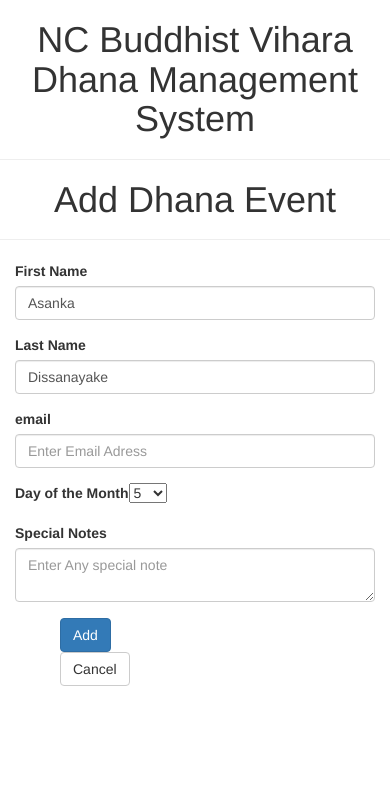
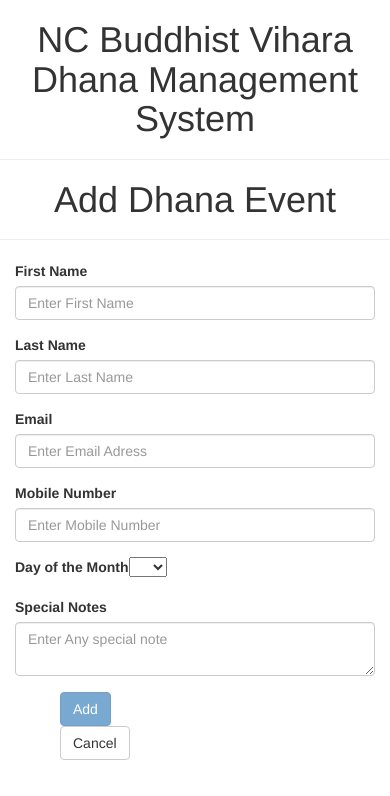
Before and after one commit to subash89/DhanaEventCalender, an Angular app: page /dhana/add in a window 390 px wide. Shown: the top 796 px of the page. Built offline with nearby package versions, Linux system fonts and the light colour scheme.

Commit message:
Adding form validation

```diff
--- a/src/app/add-dhana/add-dhana.component.html
+++ b/src/app/add-dhana/add-dhana.component.html
@@ -4,37 +4,50 @@
 <div class="col-md-4">
 </div>
 
-<div class="container">
+<div class="container"  *ngIf="!name; else forminfo">
+<form [formGroup]="rForm" (ngSubmit)="addDhana(rForm.value)">
+     <div class="col-md-4 text-left">
 
-     <div class="col-md-4 text-left">
         <div class="row form-group">
           <label for="fName">First Name</label>
-          <input [(ngModel)]="firstName" type="text" class="form-control" id="fName" placeholder="Enter First Name">
+          <input formControlName="firstName" type="text" class="form-control" id="fName" placeholder="Enter First Name">
+          <div class="alert alert_animation alert-danger" *ngIf="!rForm.controls['firstName'].valid && rForm.controls['firstName'].touched">{{ requiredAlert }}</div>
+
         </div>
         <div class="row form-group">
           <label for="payee">Last Name</label>
-          <input [(ngModel)]="lastName" type="text" class="form-control" id="payee" ng-model="payee" placeholder="Enter Last Name">
+          <input  type="text" class="form-control" formControlName="lastName" id="lName" placeholder="Enter Last Name">
+          <div class="alert alert_animation alert-danger" *ngIf="!rForm.controls['lastName'].valid && rForm.controls['lastName'].touched">{{ requiredAlert }}</div>
+
         </div>
         <div class="row form-group">
-          <label for="payee">email</label>
-          <input [(ngModel)]="email" type="text" class="form-control" id="payee" ng-model="payee" placeholder="Enter Email Adress">
+          <label for="payee">Email</label>
+          <input type="text" class="form-control" id="email" formControlName="email" placeholder="Enter Email Adress">
+          <div class="alert alert_animation alert-danger" *ngIf="!rForm.controls['email'].valid && rForm.controls['email'].touched">{{ validEmailAlert }}</div>
+
         </div>
+        <div class="row form-group">
+            <label for="mobile">Mobile Number</label>
+            <input type="text" class="form-control" id="mobile" formControlName="mobile" placeholder="Enter Mobile Number">
+            <div class="alert alert_animation alert-danger" *ngIf="!rForm.controls['mobile'].valid && rForm.controls['mobile'].touched">{{ validMobilelAlert }}</div>
+
+          </div>
 
         <div class="row form-group">
           <label for="day">Day of the Month</label>
-          <select [(ngModel)]="dayOfMonth">
+          <select formControlName="dayOfMonth">
               <option *ngFor="let x of days" value="{{x}}">{{x}}</option>
             </select>
         </div>
         <div class="row form-group">
           <label for="type">Special Notes</label>
-          <textarea [(ngModel)]="specialNotes" type="text" class="form-control" id="type" ng-model="type" placeholder="Enter Any special note"></textarea>
+          <textarea formControlName="specialNotes" name="specialNotes" type="text" class="form-control" id="type" placeholder="Enter Any special note"></textarea>
         </div>
         <div class="col-md-4">
         </div>
         <div class="form-group" class="col-md-8">
           <div class="col-md-4">
-              <button name="btn_register" class="btn btn-primary" (click)="addDhana()">Add</button>
+              <button type="submit" name="btn_register" class="btn btn-primary" [disabled]="!rForm.valid">Add</button>
           </div>
           <div class="col-md-4">
           <button type="button" class="btn btn-default">Cancel</button>
@@ -44,6 +57,11 @@
         <div class="col-md-4">
         </div>
       </div>
+
+
+
+    </form>
+
  </div>
 <div class="col-md-4">
 </div>
--- a/src/app/add-dhana/add-dhana.component.ts
+++ b/src/app/add-dhana/add-dhana.component.ts
@@ -1,7 +1,9 @@
 import { Component, OnInit } from '@angular/core';
 import { FormsModule } from '@angular/forms';
 import { DhanaService } from '../services/dhana.service';
-import { DhanaRequest } from '../models/DhanaRequest';
+import { ReccurringDhanaRequest } from '../models/DhanaRequest';
+import { FormBuilder, FormGroup, Validators } from '@angular/forms';
+
 @Component({
   selector: 'app-add-dhana',
   templateUrl: './add-dhana.component.html',
@@ -9,35 +11,63 @@ import { DhanaRequest } from '../models/DhanaRequest';
 })
 export class AddDhanaComponent implements OnInit {
 
-  firstName ?: string="Asanka";
-  lastName ?: string="Dissanayake";
+
+  rForm:FormGroup;
+
+  firstName ?: string;
+  lastName ?: string;
   email ?: string;
+  mobile ?:string;
   dayOfMonth ?: number=5;
   specialNotes ?: string;
   days ?:number[];
   errorMessage ?:string;
-
+  requiredAlert:string="*This field is required";
+  validEmailAlert:string="* Valid email address required";
+  validMobilelAlert:string="* Valid mobile number required";
   reminderAddResult ?:boolean=undefined;
   eventLink ?:string='';
 
 
 
-  constructor(private dhanaService:DhanaService) {
+  constructor(private dhanaService:DhanaService,private fb:FormBuilder) {
+
     let d=[];
     for(var i=1;i<32;i++){
       d.push(i);
     }
     this.days=d;
+    this.rForm = this.fb.group({
+      'firstName' : [null, Validators.required],
+      'lastName' : [null, Validators.required],
+      'email' : [null, Validators.compose([Validators.required,Validators.email])],
+      'mobile':[null, Validators.compose([Validators.required,Validators.pattern('[0-9]*'),Validators.minLength(10),Validators.maxLength(10)])],
+      'dayOfMonth':[null, Validators.required],
+      'specialNotes':''
+    });
+
   }
 
   ngOnInit() {
+
   }
 
-  addDhana(){
+  addDhana(post){
+
 
     var self=this;
+    self.firstName=post.firstName;
+    self.lastName=post.lastName;
+    self.email=post.email;
+    self.mobile=post.mobile;
+    self.dayOfMonth=post.dayOfMonth;
+    self.specialNotes=post.specialNotes;
+
+    console.log(post);
+    console.log(this.firstName);
+
     this.dhanaService
-    .addDhana(new DhanaRequest(this.firstName,this.lastName,this.email,this.dayOfMonth,this.specialNotes))
+    .addDhana(new ReccurringDhanaRequest(this.firstName,this.lastName,this.email,this.mobile,this.specialNotes,this.dayOfMonth))
     .then((data)=>{
       console.log(data);
       console.log(data.htmlLink);
--- a/src/app/app.module.ts
+++ b/src/app/app.module.ts
@@ -1,6 +1,5 @@
 import { BrowserModule } from '@angular/platform-browser';
 import { NgModule } from '@angular/core';
-import { FormsModule } from '@angular/forms';
 import { HttpClientModule }    from '@angular/common/http';
 import {DhanaService} from './services/dhana.service';
 import { AppComponent } from './app.component';
@@ -8,6 +7,7 @@ import { AddDhanaComponent } from './add-dhana/add-dhana.component';
 import { AppRoutingModule } from './app-routing.module';
 import { DhanaRequestComponent } from './dhana-request/dhana-request.component';
 import { DhanaApprovalComponent } from './dhana-approval/dhana-approval.component';
+import { FormsModule, ReactiveFormsModule } from '@angular/forms';
 
 
 @NgModule({
@@ -21,7 +21,8 @@ import { DhanaApprovalComponent } from './dhana-approval/dhana-approval.componen
     BrowserModule,
     AppRoutingModule,
     FormsModule,
-    HttpClientModule
+    HttpClientModule,
+    ReactiveFormsModule
   ],
   providers: [DhanaService],
   bootstrap: [AppComponent]
--- a/src/app/dhana-request/dhana-request.component.html
+++ b/src/app/dhana-request/dhana-request.component.html
@@ -6,36 +6,52 @@
 </div>
 <hr>
 <h1>Dhana Request Form</h1>
-<div class="container">
+<div class="container"  *ngIf="!name; else forminfo">
     <div class="col-md-4"></div>
+    <form [formGroup]="rForm" (ngSubmit)="requestDhana(rForm.value)">
+
     <div class="col-md-4 text-left">
         <div class="row form-group">
             <label for="fName">First Name</label>
-         <input [(ngModel)]="firstName" type="text" class="form-control" id="fName" placeholder="Enter First Name">
+            <input formControlName="firstName" type="text" class="form-control" id="fName" placeholder="Enter First Name">
+            <div class="alert alert_animation alert-danger" *ngIf="!rForm.controls['firstName'].valid && rForm.controls['firstName'].touched">{{ requiredAlert }}</div>
+
           </div>
           <div class="row form-group">
             <label for="payee">Last Name</label>
-         <input [(ngModel)]="lastName" type="text" class="form-control" id="payee" ng-model="payee" placeholder="Enter Last Name">
+            <input  type="text" class="form-control" formControlName="lastName" id="lName" placeholder="Enter Last Name">
+            <div class="alert alert_animation alert-danger" *ngIf="!rForm.controls['lastName'].valid && rForm.controls['lastName'].touched">{{ requiredAlert }}</div>
+
           </div>
           <div class="row form-group">
-         <label for="payee">email</label>
-         <input [(ngModel)]="email" type="text" class="form-control" id="payee" ng-model="payee" placeholder="Enter Email Adress">
+            <label for="payee">Email</label>
+            <input type="text" class="form-control" id="email" formControlName="email" placeholder="Enter Email Adress">
+            <div class="alert alert_animation alert-danger" *ngIf="!rForm.controls['email'].valid && rForm.controls['email'].touched">{{ validEmailAlert }}</div>
+
+          </div>
+          <div class="row form-group">
+              <label for="mobile">Mobile Number</label>
+              <input type="text" class="form-control" id="mobile" formControlName="mobile" placeholder="Enter Mobile Number">
+              <div class="alert alert_animation alert-danger" *ngIf="!rForm.controls['mobile'].valid && rForm.controls['mobile'].touched">{{ validMobilelAlert }}</div>
+
             </div>
 
        <div class="row form-group">
          <label for="day">Date</label>
-         <input  type="date" [(ngModel)]="date" value="{{dateString}}" class="form-control" id="day" placeholder="Enter Day of the month you want to offer Dhana">
+         <input  type="date"  formControlName="date">
+         <div class="alert alert_animation alert-danger" *ngIf="!rForm.controls['date'].valid && rForm.controls['date'].touched">{{ requiredAlert }}</div>
+
 
        </div>
         <div class="row form-group">
          <label for="type">Special Notes</label>
-         <textarea [(ngModel)]="specialNotes" type="text" class="form-control" id="type" ng-model="type" placeholder="Enter Any special note"></textarea>
+         <textarea formControlName="specialNotes" type="text" class="form-control" id="type" placeholder="Enter Any special note"></textarea>
        </div>
        <div class="col-md-4">
        </div>
        <div class="form-group" class="col-md-12">
          <div class="col-md-6">
-             <button name="btn_register" class="btn btn-primary" (click)="requestDhana()">Request</button>
+             <button type="submit" name="btn_register" class="btn btn-primary" [disabled]="!rForm.valid">Request</button>
          </div>
          <div class="col-md-6">
          <button type="button" class="btn btn-default">Cancel</button>
@@ -45,6 +61,8 @@
        <div class="col-md-4">
        </div>
      </div>
+</form>
+
      <div class="col-md-4"></div>
 
 </div>
--- a/src/app/dhana-request/dhana-request.component.ts
+++ b/src/app/dhana-request/dhana-request.component.ts
@@ -1,4 +1,7 @@
 import { Component, OnInit } from '@angular/core';
+import { FormBuilder, FormGroup, Validators } from '@angular/forms';
+import { DhanaService } from '../services/dhana.service';
+import {UpdateDhanaRequest } from '../models/DhanaRequest';
 
 @Component({
   selector: 'app-dhana-request',
@@ -7,9 +10,16 @@ import { Component, OnInit } from '@angular/core';
 })
 export class DhanaRequestComponent implements OnInit {
 
+  rForm:FormGroup;
   days ?:number[];
-  firstName ?: string="Asanka";
-  lastName ?: string="Dissanayake";
+  firstName ?: string;
+  lastName ?: string;
+  errorMessage ?:string;
+  mobile ?:string;
+  post:any;
+  requiredAlert:string="*This field is required";
+  validEmailAlert:string="* Valid email address required";
+  validMobilelAlert:string="* Valid mobile number required";
   email ?: string;
   date ?: Date=new Date();
   dateString:String;
@@ -18,37 +28,61 @@ export class DhanaRequestComponent implements OnInit {
   reminderAddResult ?:boolean=undefined;
   eventLink ?:string='';
 
-  constructor() {
-    var today = new Date();
-    var dd = today.getDate();
-    var mm = today.getMonth()+1; //January is 0!
-    var yyyy = today.getFullYear();
-    var dateString;
-    var monthString;
-    if(dd<10) {
-      dateString = '0'+dd
-    }
+  constructor(private dhanaService:DhanaService, private fb:FormBuilder) {
 
-    if(mm<10) {
-      monthString = '0'+mm
-    }
-
-    //var todayString = yyyy+"-" +monthString +"-"+dateString;
-    var todayString = monthString+"/"+dateString+"/"+yyyy;
-    this.dateString=todayString;
-     let d=[];
-    for(var i=1;i<32;i++){
-      d.push(i);
-    }
-    this.days=d;
+    this.rForm = this.fb.group({
+      'firstName' : [null, Validators.required],
+      'lastName' : [null, Validators.required],
+      'email' : [null, Validators.compose([Validators.required,Validators.email])],
+      'mobile':[null, Validators.compose([Validators.required,Validators.pattern('[0-9]*'),Validators.minLength(10),Validators.maxLength(10)])],
+      'date':[null, Validators.required],
+      'specialNotes':''
+    });
   }
 
   ngOnInit() {
 
   }
 
-  requestDhana(){
-    console.log(this.date);
+  requestDhana(post){
+
+    var self=this;
+    self.firstName=post.firstName;
+    self.lastName=post.lastName;
+    self.email=post.email;
+    self.mobile=post.mobile;
+    self.date=post.date;
+    self.specialNotes=post.specialNotes;
+
+
+    console.log(post);
+
+
+    this.dhanaService
+    .requestDhana(new UpdateDhanaRequest(this.firstName,this.lastName,this.email,this.mobile,this.specialNotes,this.date))
+    .then((data)=>{
+      console.log(data);
+      console.log(data.htmlLink);
+      console.log(this);
+     self.eventLink=data.htmlLink;
+      if(data.status !== undefined && data.status=='confirmed'){
+        console.log("Event successfully created");
+        self.reminderAddResult=true;
+      }
+    }).catch((err)=>{
+      console.log(err);
+      console.log(err.status);
+      console.log(err.error[0].summary);
+
+      if(err.status==403){
+        self.errorMessage="Dhana slot is already taken."+err.error[0].summary;
+      }else{
+        self.errorMessage="Error occured while adding dhana slot. May be it is already taken";
+
+      }
+      self.reminderAddResult=false;
+
+    });
   }
 
 }
--- a/src/app/services/dhana.service.ts
+++ b/src/app/services/dhana.service.ts
@@ -1,6 +1,6 @@
 import { Injectable } from '@angular/core';
 import { HttpClient, HttpHeaders } from '@angular/common/http';
-import { DhanaRequest } from '../models/DhanaRequest';
+import { UpdateDhanaRequest, ReccurringDhanaRequest } from '../models/DhanaRequest';
 import { Observable } from 'rxjs/Observable';
 const am_11:number=60*60*11*1000;
 const pm_1:number=60*60*13*1000;
@@ -9,7 +9,7 @@ const pm_1:number=60*60*13*1000;
 export class DhanaService {
 
   constructor(private http:HttpClient) { }
-  addDhana(request: DhanaRequest): Promise<any>{
+  addDhana(request: ReccurringDhanaRequest): Promise<any>{
 
     let baseDate= new Date("2018-01-"+request.dayOfMonth);
     let startDate=new Date(baseDate.getTime()+am_11);
@@ -42,6 +42,13 @@ export class DhanaService {
 
    }
 
+   requestDhana(request: UpdateDhanaRequest): Promise<any>{
+
+
+    return this.http.post('/calender/request/event',request).toPromise();
+
+   }
+
    approveDhana(key:string):Promise<any>{
 
      return this.http.get('/calender/request/approve?key='+key).toPromise();
```
Also changed, not shown: src/app/models/DhanaRequest.ts (+33 -1 lines), src/styles.css (+22 -0 lines), 7 other files (tests, documents, lock files or other folders). Lines whose indentation alone changed are shown as unchanged.
